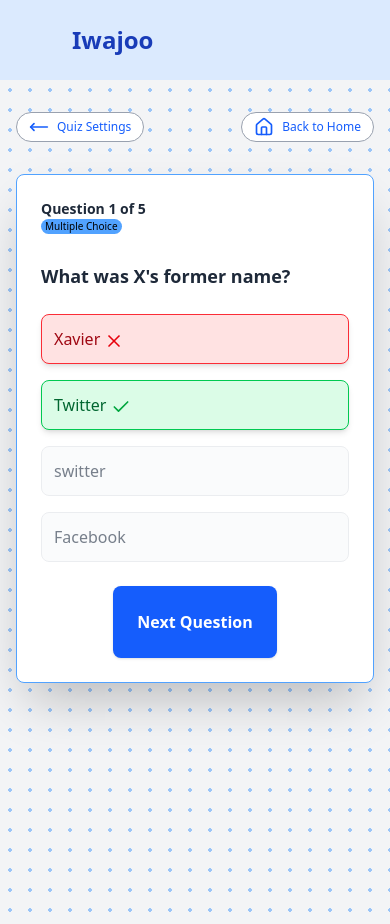
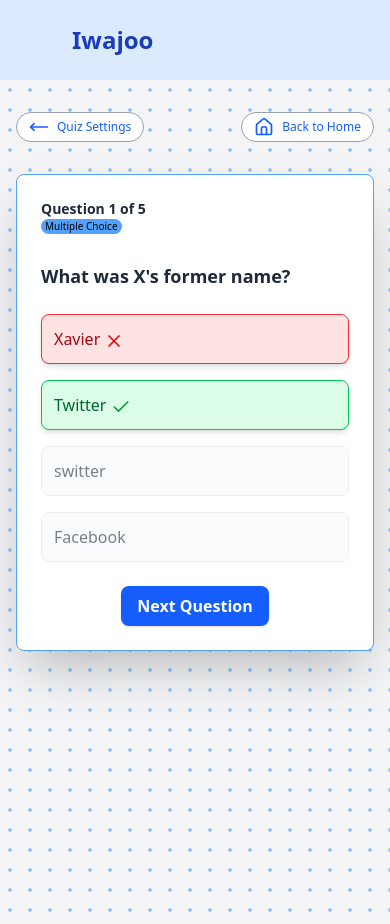
Before and after one commit to BlacAc3/iwajoo, a SvelteKit app: page /quiz in a window 390 px wide. Both pictures are taken after a click on the button "Xavier". Built offline with nearby package versions, Linux system fonts and the light colour scheme.

Commit message:
fixed mobile responsiveness of results page

```diff
--- a/src/routes/quiz/+page.svelte
+++ b/src/routes/quiz/+page.svelte
@@ -337,7 +337,7 @@
             <!-- Quiz Complete State -->
             <div class="text-center">
                 <!-- Big bold score at the top -->
-                <p class="text-4xl sm:text-5xl font-bold text-black mb-6">
+                <p class="text-3xl sm:text-5xl font-bold text-black mb-6">
                     {score} / {selectedQuestions.length}
                 </p>
 
@@ -379,13 +379,13 @@
                 <div class="flex justify-center gap-4">
                     <button
                         on:click={startQuiz}
-                        class="px-6 py-3 bg-blue-600 hover:cursor-pointer text-white font-semibold rounded-lg shadow hover:bg-blue-700 transition duration-200"
+                        class="px-4 py-2 sm:px-6 sm:py-3 text-sm sm:text-md bg-blue-600 hover:cursor-pointer text-white font-semibold rounded-lg shadow hover:bg-blue-700 transition duration-200"
                     >
                         Play Again
                     </button>
                     <a
                         href="/"
-                        class="px-6 py-3 border border-gray-300 text-gray-700 font-semibold rounded-lg shadow hover:bg-gray-200 transition duration-200 flex items-center"
+                        class="px-4 py-2 sm:px-6 sm:py-3 text-sm sm:text-md border border-gray-300 text-gray-700 font-semibold rounded-lg shadow hover:bg-gray-200 transition duration-200 flex items-center"
                     >
                         <MoveLeft class="w-4 h-4 mr-2" />
                         Go Home
@@ -526,7 +526,7 @@
                     <div class="text-center">
                         <button
                             on:click={nextQuestion}
-                            class="sm:px-6 sm:py-3 p-6 sm:text-md bg-blue-600 text-white font-semibold rounded-lg shadow hover:bg-blue-700 transition duration-200"
+                            class="sm:px-6 sm:py-3 px-4 py-2 sm:text-md bg-blue-600 text-white font-semibold rounded-lg shadow hover:bg-blue-700 transition duration-200"
                         >
                             {currentQuestionIndex < selectedQuestions.length - 1
                                 ? "Next Question"
```
